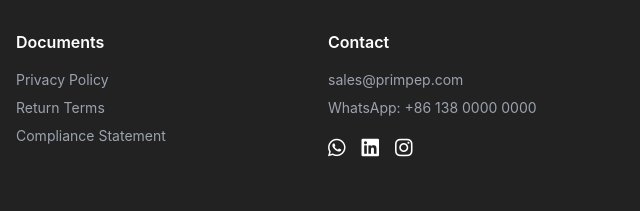
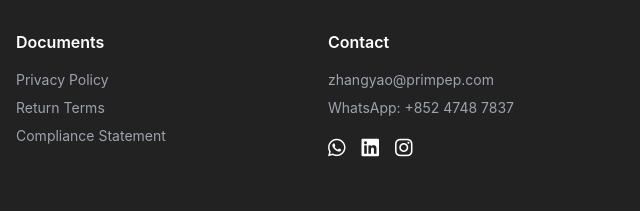
Before and after one commit to Primpep/primpep.github.io, a plain HTML site: page index.html in a window 1280 px wide. Shown: the part 3767-3978 px from the top of the page, 640-1280 px from the left. Drawn offline with nearby package versions, Linux system fonts and the light colour scheme.

Commit message:
Update WhatsApp contact information in index.html

```diff
--- a/index.html
+++ b/index.html
@@ -63,7 +63,7 @@
                 </p>
                 <div class="flex flex-wrap gap-4">
                     <a href="#products" class="btn-primary">View Products</a>
-                    <a href="https://wa.me/8613800000000" target="_blank" class="border border-brand text-brand px-6 py-3 rounded-lg hover:bg-brand hover:text-white transition-all">
+                    <a href="https://wa.me/85247487837" target="_blank" class="border border-brand text-brand px-6 py-3 rounded-lg hover:bg-brand hover:text-white transition-all">
                         <i class="fa-brands fa-whatsapp mr-2"></i>WhatsApp Chat
                     </a>
                 </div>
@@ -254,8 +254,8 @@
             </div>
             <div>
                 <h4 class="font-semibold mb-4">Contact</h4>
-                <p class="text-gray-400 text-sm mb-2">sales@primpep.com</p>
-                <p class="text-gray-400 text-sm mb-4">WhatsApp: +86 138 0000 0000</p>
+                <p class="text-gray-400 text-sm mb-2">zhangyao@primpep.com</p>
+                <p class="text-gray-400 text-sm mb-4">WhatsApp: +852 4748 7837</p>
                 <div class="flex gap-4 text-xl">
                     <a href="#" class="hover:text-brand"><i class="fa-brands fa-whatsapp"></i></a>
                     <a href="#" class="hover:text-brand"><i class="fa-brands fa-linkedin"></i></a>
```
